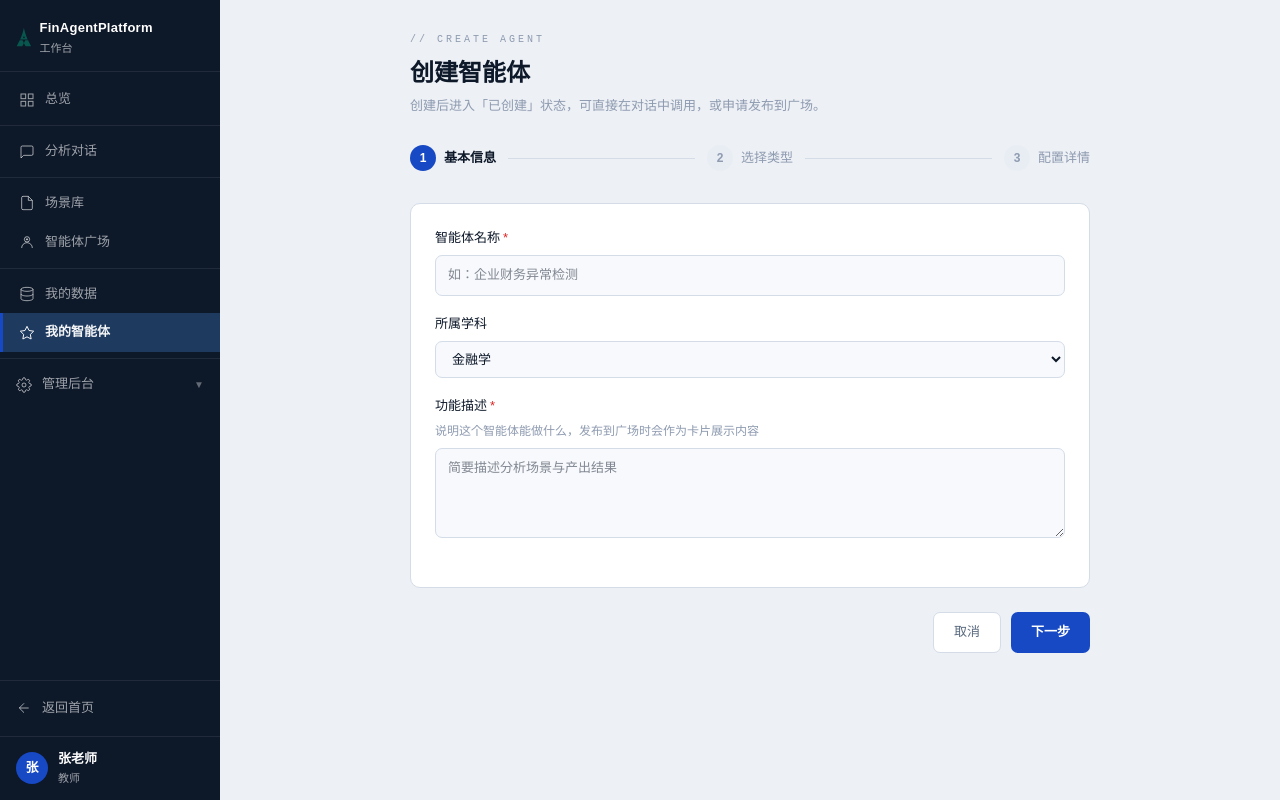
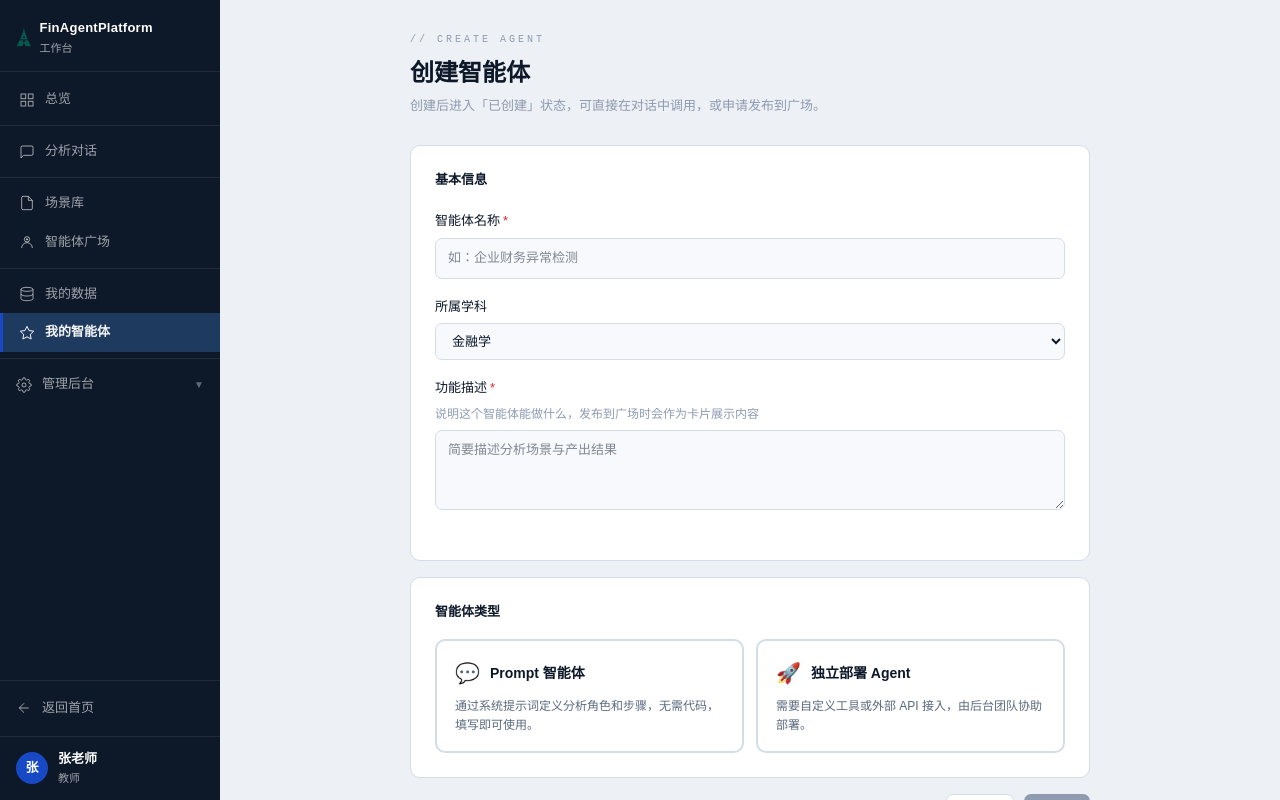
Before and after one commit to hxy2321548628/FinAgentPlatform, a React (Vite) app in the folder web/: page /workspace/my-agents/create in a window 1280 px wide. Built offline with nearby package versions, Linux system fonts and the light colour scheme.

Commit message:
优化：创建智能体改为单页面，类型选择后内联展示对应配置

```diff
--- a/web/src/workspace/pages/CreateAgent.tsx
+++ b/web/src/workspace/pages/CreateAgent.tsx
@@ -2,8 +2,6 @@ import { useState } from 'react'
 import { useNavigate } from 'react-router-dom'
 
 type AgentType = 'prompt' | 'deployed'
-// step 1: 填基本信息  step 2: 选类型  step 3: 对应配置（prompt填提示词 / deployed看联系方式）
-type Step = 'info' | 'type' | 'prompt-config' | 'deployed-contact' | 'done'
 
 const SUBJECT_OPTIONS = ['金融学', '会计学', '经济学', '管理科学', '其他']
 
@@ -34,72 +32,27 @@ const inputStyle: React.CSSProperties = {
   fontFamily: 'inherit', boxSizing: 'border-box',
 }
 
-// 步骤指示器
-function StepBar({ current }: { current: Step }) {
-  const steps = [
-    { key: 'info',   label: '基本信息' },
-    { key: 'type',   label: '选择类型' },
-    { key: 'config', label: '配置详情' },
-  ]
-  const activeIdx = current === 'info' ? 0 : current === 'type' ? 1 : 2
-  return (
-    <div style={{ display: 'flex', alignItems: 'center', gap: 0, marginBottom: 32 }}>
-      {steps.map((s, i) => (
-        <div key={s.key} style={{ display: 'flex', alignItems: 'center', flex: i < steps.length - 1 ? 1 : 0 }}>
-          <div style={{ display: 'flex', alignItems: 'center', gap: 8 }}>
-            <div style={{
-              width: 26, height: 26, borderRadius: '50%', flexShrink: 0,
-              display: 'flex', alignItems: 'center', justifyContent: 'center',
-              fontSize: 12, fontWeight: 700,
-              background: i <= activeIdx ? 'var(--action)' : 'var(--border-light)',
-              color: i <= activeIdx ? '#fff' : 'var(--text-muted)',
-            }}>{i + 1}</div>
-            <span style={{ fontSize: 13, fontWeight: i === activeIdx ? 600 : 400, color: i <= activeIdx ? 'var(--text-primary)' : 'var(--text-muted)', whiteSpace: 'nowrap' }}>{s.label}</span>
-          </div>
-          {i < steps.length - 1 && (
-            <div style={{ flex: 1, height: 1, background: i < activeIdx ? 'var(--action)' : 'var(--border)', margin: '0 12px' }} />
-          )}
-        </div>
-      ))}
-    </div>
-  )
-}
-
 export function CreateAgent() {
   const navigate = useNavigate()
-  const [step, setStep] = useState<Step>('info')
-  const [_agentType, setAgentType] = useState<AgentType | null>(null)
 
-  // 基本信息
   const [name, setName] = useState('')
   const [subject, setSubject] = useState('金融学')
   const [desc, setDesc] = useState('')
-
-  // Prompt 配置
+  const [agentType, setAgentType] = useState<AgentType | null>(null)
   const [prompt, setPrompt] = useState('')
 
-  const handleInfoNext = (e: React.FormEvent) => {
+  const canSave = name.trim() && desc.trim() && agentType !== null &&
+    (agentType === 'deployed' || prompt.trim())
+
+  const handleSave = (e: React.FormEvent) => {
     e.preventDefault()
-    if (!name.trim() || !desc.trim()) return
-    setStep('type')
-  }
-
-  const handleTypeSelect = (type: AgentType) => {
-    setAgentType(type)
-    setStep(type === 'prompt' ? 'prompt-config' : 'deployed-contact')
-  }
-
-  const handlePromptSave = (e: React.FormEvent) => {
-    e.preventDefault()
-    if (!prompt.trim()) return
+    if (!canSave) return
+    if (agentType === 'prompt') {
       navigate('/workspace/my-agents', { state: { toast: '智能体已创建，进入「已创建」状态' } })
-  }
-
-  const handleDeployedCreate = () => {
+    } else {
       navigate('/workspace/my-agents', { state: { toast: '申请已提交，后台团队将与你联系，智能体状态为「部署中」' } })
     }
-
-  // done 状态不再需要，直接跳转
+  }
 
   return (
     <div style={{ flex: 1, overflowY: 'auto', padding: '32px 36px', background: 'var(--bg)' }}>
@@ -111,12 +64,10 @@ export function CreateAgent() {
           <p style={{ fontSize: 13, color: 'var(--text-muted)' }}>创建后进入「已创建」状态，可直接在对话中调用，或申请发布到广场。</p>
         </div>
 
-        <StepBar current={step} />
-
-        {/* ── Step 1: 基本信息 ── */}
-        {step === 'info' && (
-          <form onSubmit={handleInfoNext}>
-            <div style={{ background: 'var(--surface)', border: '1px solid var(--border)', borderRadius: 10, padding: 24, marginBottom: 24 }}>
+        <form onSubmit={handleSave}>
+          {/* 基本信息 */}
+          <div style={{ background: 'var(--surface)', border: '1px solid var(--border)', borderRadius: 10, padding: 24, marginBottom: 16 }}>
+            <div style={{ fontSize: 13, fontWeight: 600, color: 'var(--text-primary)', marginBottom: 20 }}>基本信息</div>
             <FormField label="智能体名称" required>
               <input value={name} onChange={e => setName(e.target.value)} placeholder="如：企业财务异常检测" style={inputStyle} />
             </FormField>
@@ -126,60 +77,42 @@ export function CreateAgent() {
               </select>
             </FormField>
             <FormField label="功能描述" required hint="说明这个智能体能做什么，发布到广场时会作为卡片展示内容">
-                <textarea value={desc} onChange={e => setDesc(e.target.value)} placeholder="简要描述分析场景与产出结果" style={{ ...inputStyle, minHeight: 90, resize: 'vertical' as const }} maxLength={200} />
+              <textarea
+                value={desc}
+                onChange={e => setDesc(e.target.value)}
+                placeholder="简要描述分析场景与产出结果"
+                style={{ ...inputStyle, minHeight: 80, resize: 'vertical' as const }}
+                maxLength={200}
+              />
             </FormField>
           </div>
-            <div style={{ display: 'flex', gap: 10, justifyContent: 'flex-end' }}>
-              <button type="button" onClick={() => navigate('/workspace/my-agents')} style={{ padding: '9px 20px', background: 'var(--surface)', color: 'var(--text-secondary)', border: '1px solid var(--border)', borderRadius: 7, fontSize: 13, cursor: 'pointer', fontFamily: 'inherit' }}>取消</button>
-              <button type="submit" style={{ padding: '9px 20px', background: 'var(--action)', color: '#fff', border: 'none', borderRadius: 7, fontSize: 13, fontWeight: 600, cursor: 'pointer', fontFamily: 'inherit' }}>下一步</button>
+
+          {/* 类型选择 */}
+          <div style={{ background: 'var(--surface)', border: '1px solid var(--border)', borderRadius: 10, padding: 24, marginBottom: 16 }}>
+            <div style={{ fontSize: 13, fontWeight: 600, color: 'var(--text-primary)', marginBottom: 16 }}>智能体类型</div>
+            <div style={{ display: 'grid', gridTemplateColumns: '1fr 1fr', gap: 12 }}>
+              <TypeOption
+                selected={agentType === 'prompt'}
+                icon="💬"
+                title="Prompt 智能体"
+                desc="通过系统提示词定义分析角色和步骤，无需代码，填写即可使用。"
+                accentColor="var(--action)"
+                onClick={() => setAgentType('prompt')}
+              />
+              <TypeOption
+                selected={agentType === 'deployed'}
+                icon="🚀"
+                title="独立部署 Agent"
+                desc="需要自定义工具或外部 API 接入，由后台团队协助部署。"
+                accentColor="#7C3AED"
+                onClick={() => setAgentType('deployed')}
+              />
             </div>
-          </form>
-        )}
-
-        {/* ── Step 2: 选择类型 ── */}
-        {step === 'type' && (
-          <div>
-            {/* 已填信息摘要 */}
-            <div style={{ background: 'var(--surface)', border: '1px solid var(--border)', borderRadius: 8, padding: '12px 16px', marginBottom: 20, display: 'flex', alignItems: 'center', gap: 12, fontSize: 13 }}>
-              <span style={{ fontWeight: 600, color: 'var(--text-primary)' }}>{name}</span>
-              <span style={{ color: 'var(--border)' }}>·</span>
-              <span style={{ color: 'var(--text-muted)' }}>{subject}</span>
-              <button onClick={() => setStep('info')} style={{ marginLeft: 'auto', background: 'none', border: 'none', color: 'var(--action)', cursor: 'pointer', fontSize: 12, fontFamily: 'inherit' }}>修改</button>
           </div>
 
-            <div style={{ fontSize: 14, fontWeight: 600, color: 'var(--text-primary)', marginBottom: 16 }}>选择智能体类型</div>
-            <div style={{ display: 'grid', gridTemplateColumns: '1fr 1fr', gap: 14 }}>
-              {/* Prompt 智能体 */}
-              <TypeCard
-                icon="💬"
-                title="Prompt 智能体"
-                desc="通过编写系统提示词定义智能体的分析角色、步骤和输出格式。无需代码，填写即可使用。"
-                hint="适合：分析流程固定、逻辑清晰的场景"
-                accentColor="var(--action)"
-                onClick={() => handleTypeSelect('prompt')}
-              />
-              {/* 独立部署 */}
-              <TypeCard
-                icon="🚀"
-                title="独立部署 Agent"
-                desc="需要自定义工具、外部 API 接入或复杂工作流的 Agent，由平台后台团队协助部署。"
-                hint="适合：需要调用特定数据源或工具的复杂场景"
-                accentColor="#7C3AED"
-                onClick={() => handleTypeSelect('deployed')}
-              />
-            </div>
-            <div style={{ marginTop: 20, textAlign: 'right' as const }}>
-              <button onClick={() => setStep('info')} style={{ background: 'none', border: 'none', color: 'var(--text-muted)', cursor: 'pointer', fontSize: 13, fontFamily: 'inherit' }}>← 上一步</button>
-            </div>
-          </div>
-        )}
-
-        {/* ── Step 3a: Prompt 配置 ── */}
-        {step === 'prompt-config' && (
-          <form onSubmit={handlePromptSave}>
-            {/* 摘要 */}
-            <InfoSummary name={name} subject={subject} type="Prompt 智能体" onEdit={() => setStep('info')} onTypeEdit={() => setStep('type')} />
-            <div style={{ background: 'var(--surface)', border: '1px solid var(--border)', borderRadius: 10, padding: 24, marginBottom: 24 }}>
+          {/* Prompt 配置（选了 prompt 才显示） */}
+          {agentType === 'prompt' && (
+            <div style={{ background: 'var(--surface)', border: '1px solid var(--border)', borderRadius: 10, padding: 24, marginBottom: 16 }}>
               <div style={{ fontSize: 13, fontWeight: 600, color: 'var(--text-primary)', marginBottom: 4 }}>系统提示词</div>
               <div style={{ fontSize: 12, color: 'var(--text-muted)', marginBottom: 16, lineHeight: 1.6 }}>
                 这段文字作为 AI 的「工作说明」，决定智能体的分析角色、步骤和输出格式。写得越具体，结果越稳定。
@@ -193,25 +126,19 @@ export function CreateAgent() {
                 />
               </FormField>
             </div>
-            <div style={{ display: 'flex', gap: 10, justifyContent: 'flex-end' }}>
-              <button type="button" onClick={() => setStep('type')} style={{ padding: '9px 20px', background: 'var(--surface)', color: 'var(--text-secondary)', border: '1px solid var(--border)', borderRadius: 7, fontSize: 13, cursor: 'pointer', fontFamily: 'inherit' }}>← 上一步</button>
-              <button type="submit" style={{ padding: '9px 20px', background: 'var(--action)', color: '#fff', border: 'none', borderRadius: 7, fontSize: 13, fontWeight: 600, cursor: 'pointer', fontFamily: 'inherit' }}>创建智能体</button>
-            </div>
-          </form>
           )}
 
-        {/* ── Step 3b: 独立部署联系信息 ── */}
-        {step === 'deployed-contact' && (
-          <div>
-            <InfoSummary name={name} subject={subject} type="独立部署 Agent" onEdit={() => setStep('info')} onTypeEdit={() => setStep('type')} />
-            <div style={{ background: 'var(--surface)', border: '1px solid var(--border)', borderRadius: 10, overflow: 'hidden', marginBottom: 16 }}>
-              <div style={{ padding: '14px 20px', background: 'var(--bg)', borderBottom: '1px solid var(--border)', fontSize: 11, fontFamily: "'JetBrains Mono', monospace", textTransform: 'uppercase' as const, letterSpacing: '0.2em', color: 'var(--text-muted)' }}>
+          {/* 独立部署联系信息（选了 deployed 才显示） */}
+          {agentType === 'deployed' && (
+            <div style={{ marginBottom: 16 }}>
+              <div style={{ background: 'var(--surface)', border: '1px solid var(--border)', borderRadius: 10, overflow: 'hidden', marginBottom: 12 }}>
+                <div style={{ padding: '12px 20px', background: 'var(--bg)', borderBottom: '1px solid var(--border)', fontSize: 11, fontFamily: "'JetBrains Mono', monospace", textTransform: 'uppercase' as const, letterSpacing: '0.2em', color: 'var(--text-muted)' }}>
                   // CONTACT · 请联系以下负责人协助部署
                 </div>
                 {CONTACT_INFO.map((c, i) => (
-                <div key={c.email} style={{ display: 'flex', alignItems: 'center', justifyContent: 'space-between', padding: '16px 20px', borderBottom: i < CONTACT_INFO.length - 1 ? '1px solid var(--border-light)' : 'none' }}>
+                  <div key={c.email} style={{ display: 'flex', alignItems: 'center', justifyContent: 'space-between', padding: '14px 20px', borderBottom: i < CONTACT_INFO.length - 1 ? '1px solid var(--border-light)' : 'none' }}>
                     <div>
-                    <div style={{ fontSize: 14, fontWeight: 600, color: 'var(--text-primary)', marginBottom: 3 }}>{c.name}</div>
+                      <div style={{ fontSize: 14, fontWeight: 600, color: 'var(--text-primary)', marginBottom: 2 }}>{c.name}</div>
                       <div style={{ fontSize: 12, color: 'var(--text-muted)' }}>{c.role}</div>
                     </div>
                     <a href={`mailto:${c.email}`} style={{ fontSize: 13, color: 'var(--action)', textDecoration: 'none', fontFamily: "'JetBrains Mono', monospace" }}>
@@ -220,62 +147,65 @@ export function CreateAgent() {
                   </div>
                 ))}
               </div>
-            <div style={{ background: '#FFFBEB', border: '1px solid #FDE68A', borderRadius: 8, padding: '12px 16px', fontSize: 13, color: '#92400E', lineHeight: 1.7, marginBottom: 24 }}>
-              💡 联系时请说明：智能体的功能需求、需要接入的外部数据源或工具、预期的输入输出格式。联系后点击「确认创建」，智能体将以「部署中」状态保存至「我的智能体」。
-            </div>
-            <div style={{ display: 'flex', gap: 10, justifyContent: 'flex-end' }}>
-              <button onClick={() => setStep('type')} style={{ padding: '9px 20px', background: 'var(--surface)', color: 'var(--text-secondary)', border: '1px solid var(--border)', borderRadius: 7, fontSize: 13, cursor: 'pointer', fontFamily: 'inherit' }}>← 上一步</button>
-              <button onClick={handleDeployedCreate} style={{ padding: '9px 20px', background: '#7C3AED', color: '#fff', border: 'none', borderRadius: 7, fontSize: 13, fontWeight: 600, cursor: 'pointer', fontFamily: 'inherit' }}>确认创建</button>
+              <div style={{ background: '#FFFBEB', border: '1px solid #FDE68A', borderRadius: 8, padding: '10px 16px', fontSize: 13, color: '#92400E', lineHeight: 1.7 }}>
+                💡 联系时请说明：智能体功能需求、需要接入的外部数据源或工具、预期输入输出格式。联系后点击「确认创建」，智能体将以「部署中」状态保存。
               </div>
             </div>
           )}
+
+          {/* 操作按钮 */}
+          <div style={{ display: 'flex', gap: 10, justifyContent: 'flex-end' }}>
+            <button
+              type="button"
+              onClick={() => navigate('/workspace/my-agents')}
+              style={{ padding: '9px 20px', background: 'var(--surface)', color: 'var(--text-secondary)', border: '1px solid var(--border)', borderRadius: 7, fontSize: 13, cursor: 'pointer', fontFamily: 'inherit' }}
+            >取消</button>
+            <button
+              type="submit"
+              disabled={!canSave}
+              style={{
+                padding: '9px 20px',
+                background: canSave ? (agentType === 'deployed' ? '#7C3AED' : 'var(--action)') : 'var(--text-muted)',
+                color: '#fff', border: 'none', borderRadius: 7, fontSize: 13, fontWeight: 600,
+                cursor: canSave ? 'pointer' : 'default', fontFamily: 'inherit',
+              }}
+            >
+              {agentType === 'deployed' ? '确认创建' : '保存'}
+            </button>
+          </div>
+        </form>
       </div>
     </div>
   )
 }
 
-// ── 子组件 ────────────────────────────────────────────
-
-function TypeCard({ icon, title, desc, hint, accentColor, onClick }: {
-  icon: string; title: string; desc: string; hint: string; accentColor: string; onClick: () => void
+function TypeOption({ selected, icon, title, desc, accentColor, onClick }: {
+  selected: boolean; icon: string; title: string; desc: string; accentColor: string; onClick: () => void
 }) {
   const [hovered, setHovered] = useState(false)
+  const active = selected || hovered
   return (
     <button
+      type="button"
       onClick={onClick}
       onMouseEnter={() => setHovered(true)}
       onMouseLeave={() => setHovered(false)}
       style={{
-        background: 'var(--surface)',
-        border: `2px solid ${hovered ? accentColor : 'var(--border)'}`,
-        borderRadius: 12, padding: '24px 20px',
+        background: selected ? (accentColor === 'var(--action)' ? 'var(--action-light)' : '#F5F3FF') : 'var(--surface)',
+        border: `2px solid ${active ? accentColor : 'var(--border)'}`,
+        borderRadius: 10, padding: '16px 18px',
         textAlign: 'left' as const, cursor: 'pointer', fontFamily: 'inherit',
-        boxShadow: hovered ? `0 4px 16px ${accentColor}18` : 'none',
-        transition: 'border-color 0.2s, box-shadow 0.2s',
+        transition: 'border-color 0.15s, background 0.15s',
       }}
     >
-      <div style={{ fontSize: 28, marginBottom: 12 }}>{icon}</div>
-      <div style={{ fontSize: 15, fontWeight: 700, color: 'var(--text-primary)', marginBottom: 8 }}>{title}</div>
-      <div style={{ fontSize: 13, color: 'var(--text-secondary)', lineHeight: 1.65, marginBottom: 12 }}>{desc}</div>
-      <div style={{ fontSize: 12, color: 'var(--text-muted)' }}>{hint}</div>
+      <div style={{ display: 'flex', alignItems: 'center', gap: 10, marginBottom: 8 }}>
+        <span style={{ fontSize: 20 }}>{icon}</span>
+        <span style={{ fontSize: 14, fontWeight: 700, color: active ? accentColor : 'var(--text-primary)' }}>{title}</span>
+        {selected && (
+          <span style={{ marginLeft: 'auto', fontSize: 11, fontWeight: 600, color: accentColor }}>✓ 已选择</span>
+        )}
+      </div>
+      <div style={{ fontSize: 12, color: 'var(--text-secondary)', lineHeight: 1.6 }}>{desc}</div>
     </button>
   )
 }
-
-function InfoSummary({ name, subject, type, onEdit, onTypeEdit }: {
-  name: string; subject: string; type: string; onEdit: () => void; onTypeEdit: () => void
-}) {
-  return (
-    <div style={{ background: 'var(--bg)', border: '1px solid var(--border)', borderRadius: 8, padding: '12px 16px', marginBottom: 20, display: 'flex', alignItems: 'center', gap: 8, fontSize: 13, flexWrap: 'wrap' as const }}>
-      <span style={{ fontWeight: 600, color: 'var(--text-primary)' }}>{name}</span>
-      <span style={{ color: 'var(--border)' }}>·</span>
-      <span style={{ color: 'var(--text-muted)' }}>{subject}</span>
-      <span style={{ color: 'var(--border)' }}>·</span>
-      <span style={{ color: 'var(--text-muted)' }}>{type}</span>
-      <div style={{ marginLeft: 'auto', display: 'flex', gap: 10 }}>
-        <button onClick={onEdit} style={{ background: 'none', border: 'none', color: 'var(--action)', cursor: 'pointer', fontSize: 12, fontFamily: 'inherit' }}>修改信息</button>
-        <button onClick={onTypeEdit} style={{ background: 'none', border: 'none', color: 'var(--action)', cursor: 'pointer', fontSize: 12, fontFamily: 'inherit' }}>修改类型</button>
-      </div>
-    </div>
-  )
-}
```
Lines whose indentation alone changed are shown as unchanged.
